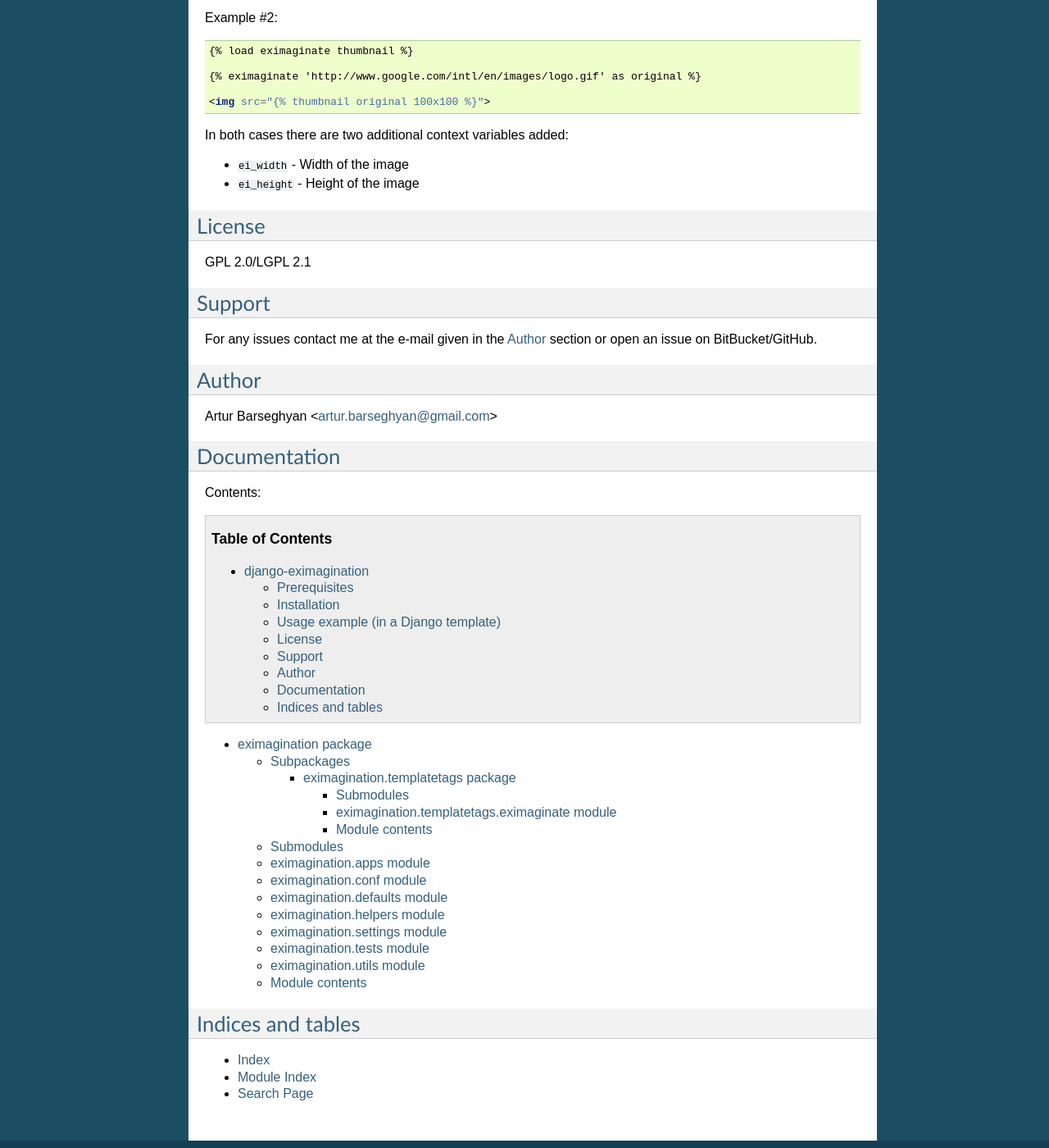
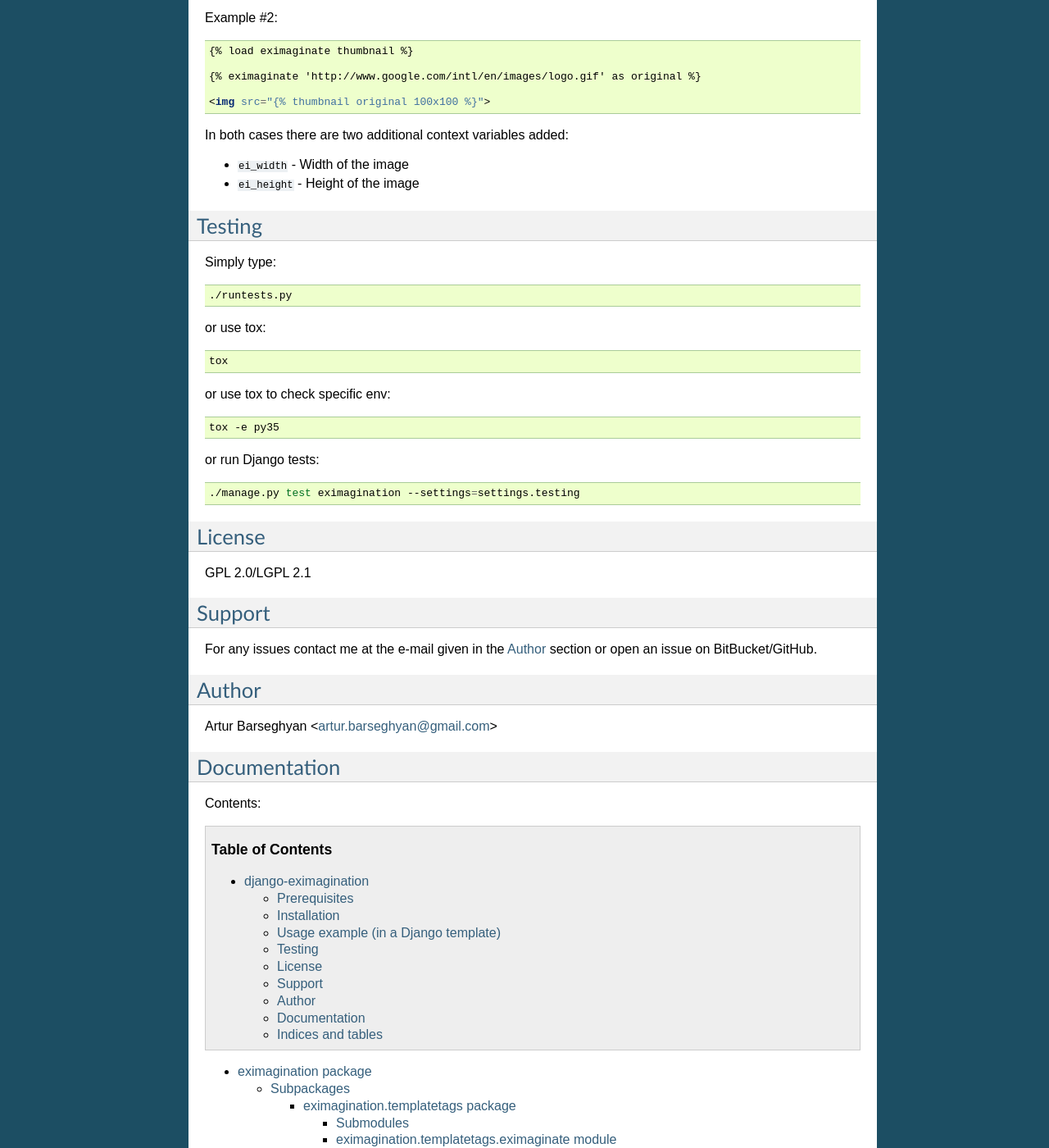
Before and after one commit to barseghyanartur/django-eximagination, a Sphinx documentation site: the page built from docs/index.rst, in a window 1280 px wide and 1400 px high, scrolled down 1255 px. Shown: the whole window at 82% size. Built offline with Sphinx 7.4.7, drawn with Linux system fonts in a browser that asks for light colours.

Commit message:
add information about testing

```diff
--- a/docs/index.rst
+++ b/docs/index.rst
@@ -89,6 +89,32 @@ In both cases there are two additional context variables added:
 - ``ei_width`` - Width of the image
 - ``ei_height`` - Height of the image
 
+Testing
+=======
+Simply type:
+
+.. code-block:: sh
+
+    ./runtests.py
+
+or use tox:
+
+.. code-block:: sh
+
+    tox
+
+or use tox to check specific env:
+
+.. code-block:: sh
+
+    tox -e py35
+
+or run Django tests:
+
+.. code-block:: sh
+
+    ./manage.py test eximagination --settings=settings.testing
+
 License
 =======
 GPL 2.0/LGPL 2.1
```
Also changed, not shown: README.rst (+26 -0 lines).
